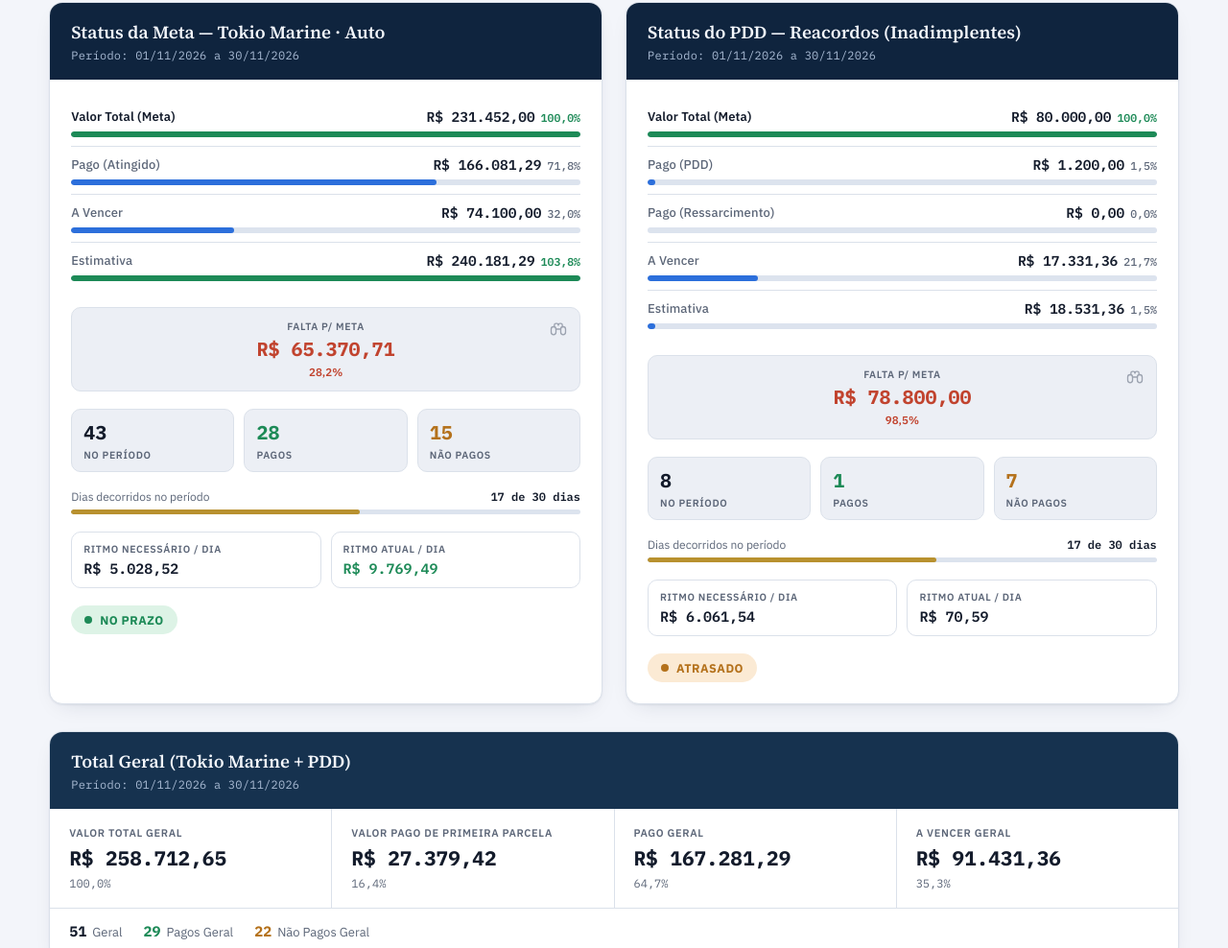
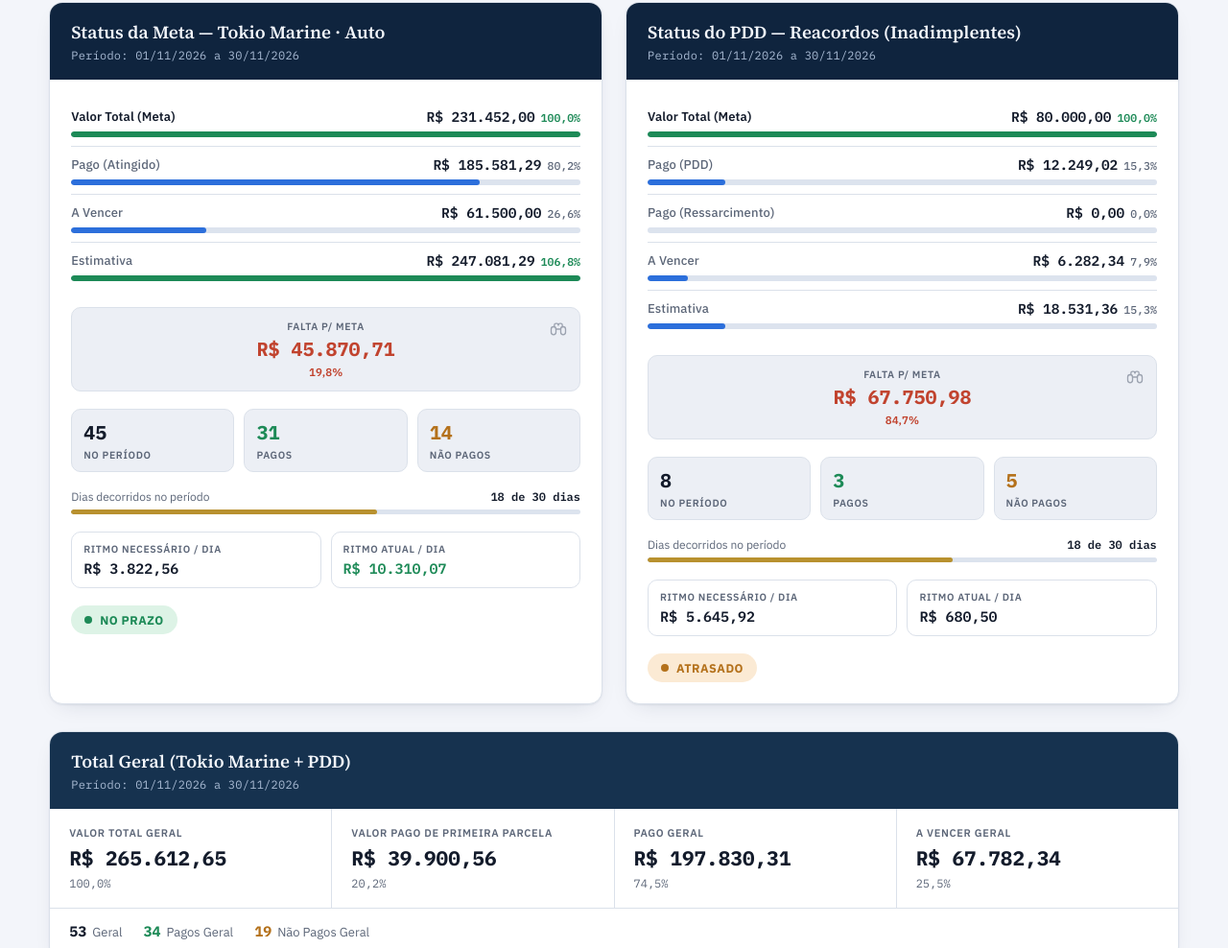
Before and after one commit to DarcCosta/PainelDarcCosta, a plain HTML site: page index.html in a window 1280 px wide. Shown: the part 254-1242 px from the top of the page at 96% size. Drawn offline with Linux system fonts and the light colour scheme.

Commit message:
Atualização automática do painel — 18/11/2026, 10:01:32

```diff
--- a/index.html
+++ b/index.html
@@ -768,7 +768,7 @@ break;case"<bookViews":;case"<bookViews>":;case"</bookViews>":break;case"<workbo
   // ---------- Bootstrap data (last known reading of RELAÇÃO ACORDOS.xlsx) ----------
   // BOOTSTRAP:START
   const BOOTSTRAP = {
-  "sheetUpdatedAt": "17/11/2026",
+  "sheetUpdatedAt": "18/11/2026",
   "tokio": {
     "key": "tokio",
     "title": "Status da Meta — Tokio Marine · Auto",
@@ -782,44 +782,44 @@ break;case"<bookViews":;case"<bookViews>":;case"</bookViews>":break;case"<workbo
       },
       {
         "label": "Pago (Atingido)",
-        "value": 166081.29,
-        "pct": 0.7175625615678413,
+        "value": 185581.29,
+        "pct": 0.8018132917408362,
         "emphasis": false
       },
       {
         "label": "A Vencer",
-        "value": 74100,
-        "pct": 0.32015277465738035,
+        "value": 61500,
+        "pct": 0.26571384131482984,
         "emphasis": false
       },
       {
         "label": "Estimativa",
-        "value": 240181.29,
-        "pct": 1.0377153362252216,
+        "value": 247081.29,
+        "pct": 1.067527133055666,
         "emphasis": false
       }
     ],
     "counts": [
       {
         "label": "No Período",
-        "value": 43,
+        "value": 45,
         "tone": ""
       },
       {
         "label": "Pagos",
-        "value": 28,
+        "value": 31,
         "tone": "good"
       },
       {
         "label": "Não Pagos",
-        "value": 15,
+        "value": 14,
         "tone": "warn"
       }
     ],
-    "diasTexto": "17 de 30 dias",
-    "diasPct": 0.5666666666666667,
-    "ritmoNecessario": 5028.516153846153,
-    "ritmoAtual": 9769.487647058824,
+    "diasTexto": "18 de 30 dias",
+    "diasPct": 0.6,
+    "ritmoNecessario": 3822.559166666666,
+    "ritmoAtual": 10310.071666666667,
     "status": "No Prazo"
   },
   "pdd": {
@@ -835,8 +835,8 @@ break;case"<bookViews":;case"<bookViews>":;case"</bookViews>":break;case"<workbo
       },
       {
         "label": "Pago (PDD)",
-        "value": 1200,
-        "pct": 0.015,
+        "value": 12249.02,
+        "pct": 0.15311275,
         "emphasis": false
       },
       {
@@ -847,14 +847,14 @@ break;case"<bookViews":;case"<bookViews>":;case"</bookViews>":break;case"<workbo
       },
       {
         "label": "A Vencer",
-        "value": 17331.36,
-        "pct": 0.216642,
+        "value": 6282.34,
+        "pct": 0.07852925,
         "emphasis": false
       },
       {
         "label": "Estimativa",
         "value": 18531.36,
-        "pct": 0.015,
+        "pct": 0.15311275,
         "emphasis": false
       }
     ],
@@ -866,19 +866,19 @@ break;case"<bookViews":;case"<bookViews>":;case"</bookViews>":break;case"<workbo
       },
       {
         "label": "Pagos",
-        "value": 1,
+        "value": 3,
         "tone": "good"
       },
       {
         "label": "Não Pagos",
-        "value": 7,
+        "value": 5,
         "tone": "warn"
       }
     ],
-    "diasTexto": "17 de 30 dias",
-    "diasPct": 0.5666666666666667,
-    "ritmoNecessario": 6061.538461538462,
-    "ritmoAtual": 70.58823529411765,
+    "diasTexto": "18 de 30 dias",
+    "diasPct": 0.6,
+    "ritmoNecessario": 5645.915,
+    "ritmoAtual": 680.5011111111112,
     "status": "Atrasado"
   },
   "total": {
@@ -888,43 +888,43 @@ break;case"<bookViews":;case"<bookViews>":;case"</bookViews>":break;case"<workbo
     "rows": [
       {
         "label": "Valor Total Geral",
-        "value": 258712.65000000002,
+        "value": 265612.65,
         "pct": 1,
         "emphasis": true
       },
       {
         "label": "Valor Pago de Primeira Parcela",
-        "value": 27379.42,
-        "pct": 0.16367293676417727,
+        "value": 39900.56,
+        "pct": 0.20169083291635137,
         "emphasis": false
       },
       {
         "label": "Pago Geral",
-        "value": 167281.29,
-        "pct": 0.6465910731462107,
+        "value": 197830.31,
+        "pct": 0.7448075609350684,
         "emphasis": false
       },
       {
         "label": "A Vencer Geral",
-        "value": 91431.36,
-        "pct": 0.3534089268537893,
+        "value": 67782.34,
+        "pct": 0.25519243906493155,
         "emphasis": false
       }
     ],
     "counts": [
       {
         "label": "Geral",
-        "value": 51,
+        "value": 53,
         "tone": ""
       },
       {
         "label": "Pagos Geral",
-        "value": 29,
+        "value": 34,
         "tone": "good"
       },
       {
         "label": "Não Pagos Geral",
-        "value": 22,
+        "value": 19,
         "tone": "warn"
       }
     ],
@@ -940,7 +940,7 @@ break;case"<bookViews":;case"<bookViews>":;case"</bookViews>":break;case"<workbo
   // Timestamp of when this HTML file's BOOTSTRAP data was last baked in
   // (updated by buildFileWithData whenever a new copy is published/saved).
   // PUBLISHED_AT:START
-  const PUBLISHED_AT = "2026-11-17T14:08:07.985Z";
+  const PUBLISHED_AT = "2026-11-18T13:01:31.728Z";
   // PUBLISHED_AT:END
 
   const STORAGE_KEY = 'darc-painel-ressarcimento-tokio:v1';
```
